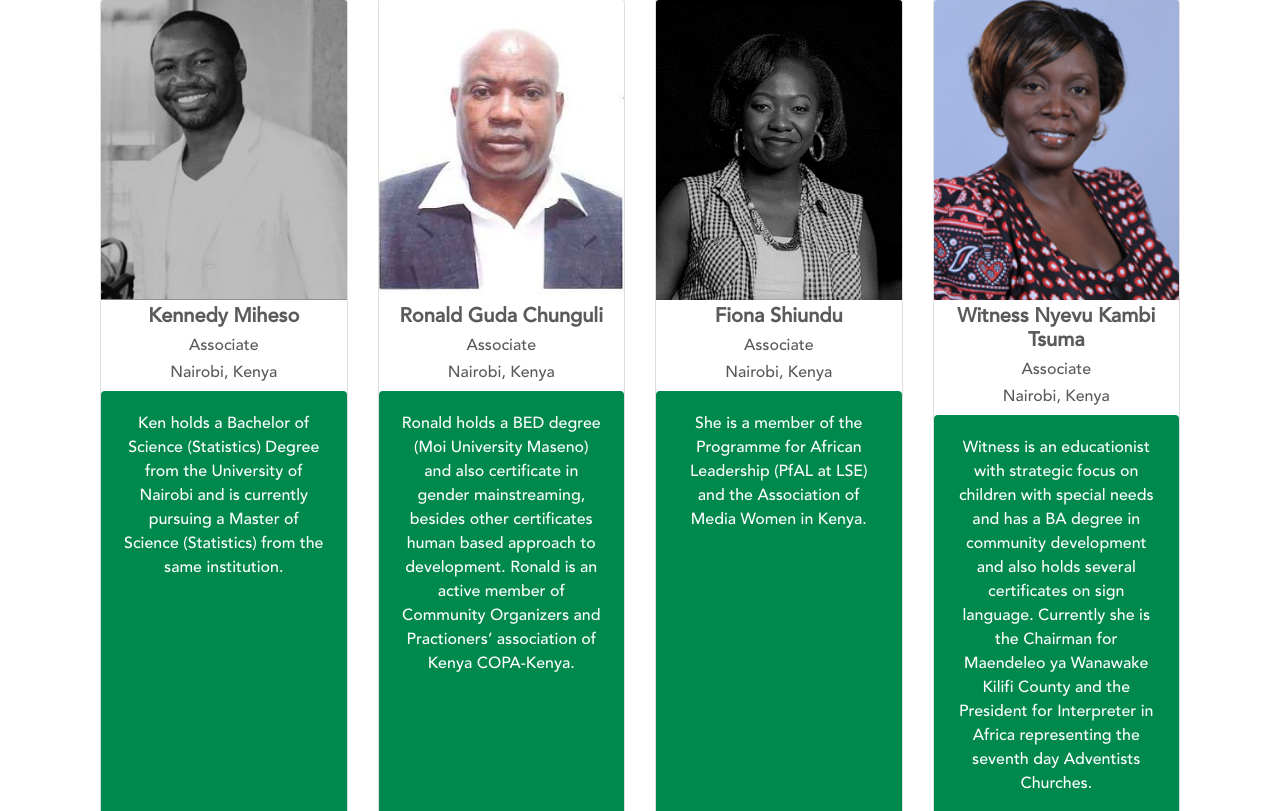
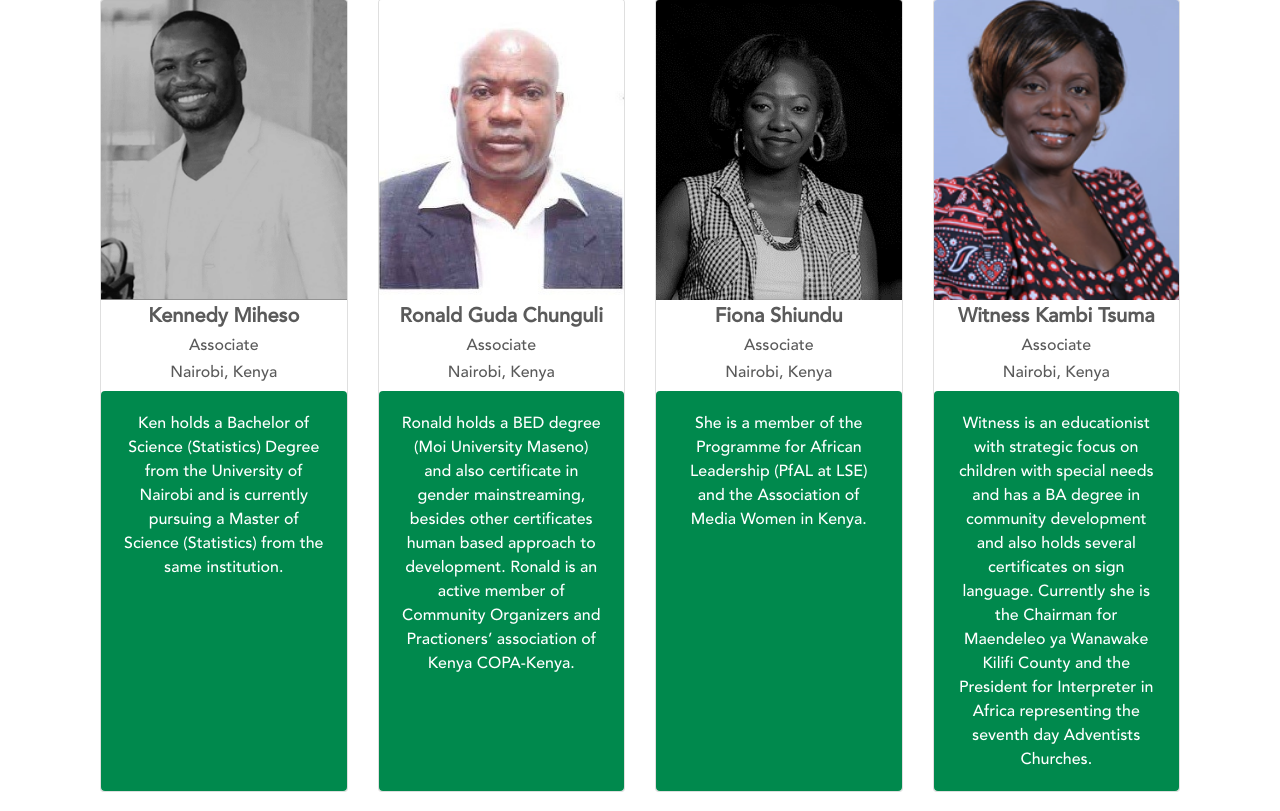
Before and after one commit to kevincliffo/bauchi-limited, a CodeIgniter app: page /bauchi/ in a window 1280 px wide. Shown: the part 2344-3155 px from the top of the page. Run offline with CodeIgniter, Linux system fonts and the light colour scheme; some libraries are stand-ins or nearby versions.

```diff
--- a/application/views/view_home.php
+++ b/application/views/view_home.php
@@ -256,7 +256,7 @@
                         <div class="col mb-4">
                             <div class="card h-100 text-center rounded">
                                 <img class="img-responsive associate-img card-img-top" src="<?php echo base_url();?>assets/images/nyevu-kambi-tsuma.png" alt="">
-                                <h5 class="pt-1 text-center"><strong>Witness Nyevu Kambi Tsuma</strong></h5>
+                                <h5 class="pt-1 text-center"><strong>Witness Kambi Tsuma</strong></h5>
                                 <h6 class="text-center">Associate</h6>
                                 <h6 class="text-center">Nairobi, Kenya</h6>
                                 <div class="card-body rounded" style="background-color:#00894d;color:white;">
```
